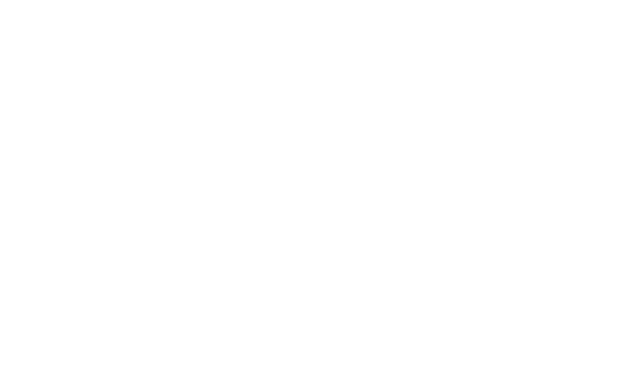
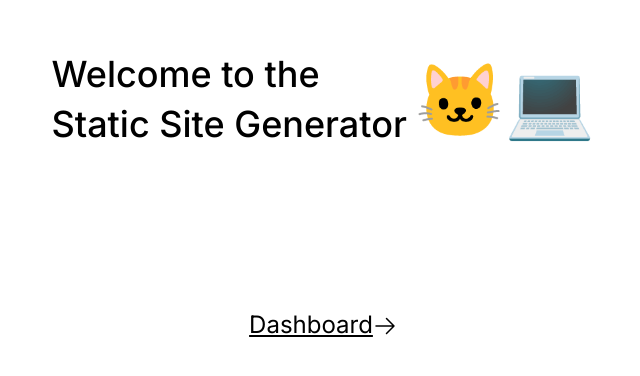
Before and after one commit to rshapoval/static-site-generator, a Next.js app: page / in a window 1280 px wide. Shown: the part 110-486 px from the top of the page, without its empty margins (317-957 px from the left). Built offline with nearby package versions, Linux system fonts and the light colour scheme.

Commit message:
feat: add hiro page

```diff
--- a/app/page.tsx
+++ b/app/page.tsx
@@ -1,3 +1,34 @@
+import { DASHBOARD_SLUG } from "@/constants/constants";
+import Link from "next/link";
+
 export default function Home() {
-  return <></>;
+  return (
+    <div className="p-2 pt-40 text-center">
+      <h1 className="flex justify-center items-center mb-40 text-xl font-medium text-left md:text-4xl md:leading-snug">
+        Welcome to the
+        <br /> Static Site Generator{" "}
+        <span className="ml-2 text-5xl md:text-7xl">🐱‍💻</span>
+      </h1>
+      <Link
+        className="text-xl underline hover:no-underline md:text-2xl"
+        href={`/${DASHBOARD_SLUG}`}
+      >
+        Dashboard
+        <svg
+          xmlns="http://www.w3.org/2000/svg"
+          fill="none"
+          viewBox="0 0 24 24"
+          strokeWidth={1.5}
+          stroke="currentColor"
+          className="inline-block size-6"
+        >
+          <path
+            strokeLinecap="round"
+            strokeLinejoin="round"
+            d="M13.5 4.5 21 12m0 0-7.5 7.5M21 12H3"
+          />
+        </svg>
+      </Link>
+    </div>
+  );
 }
```
